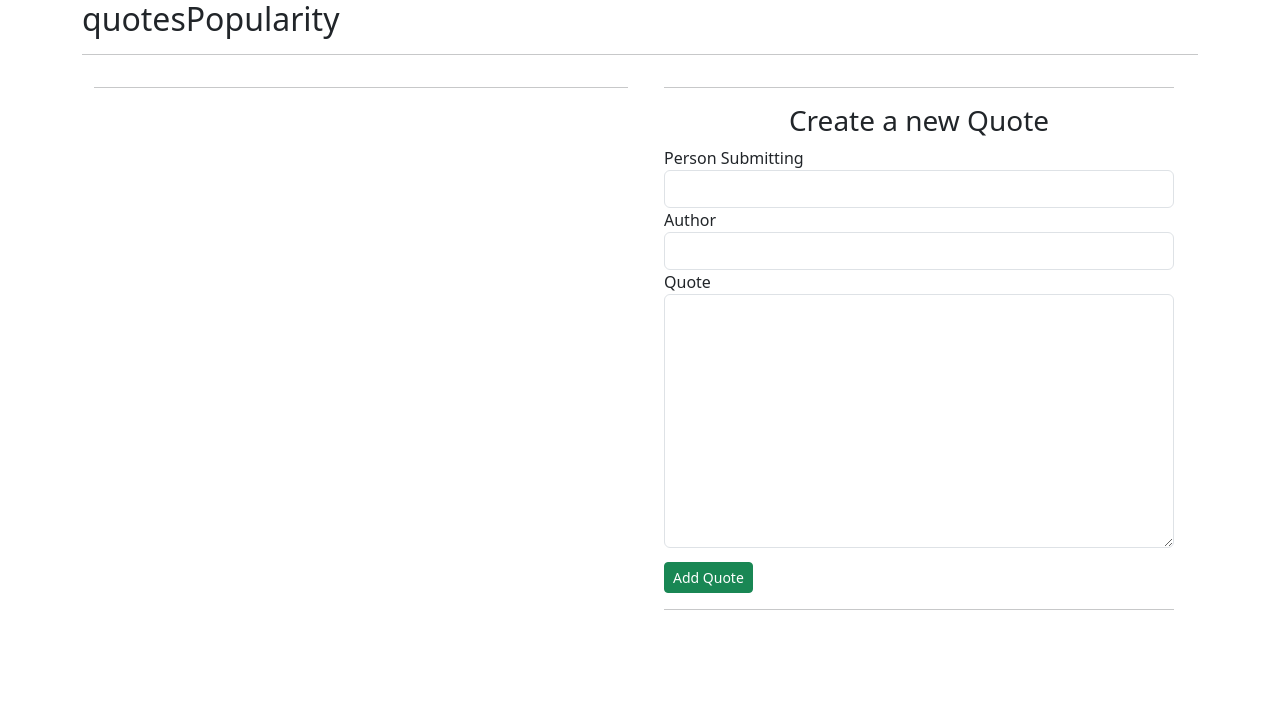
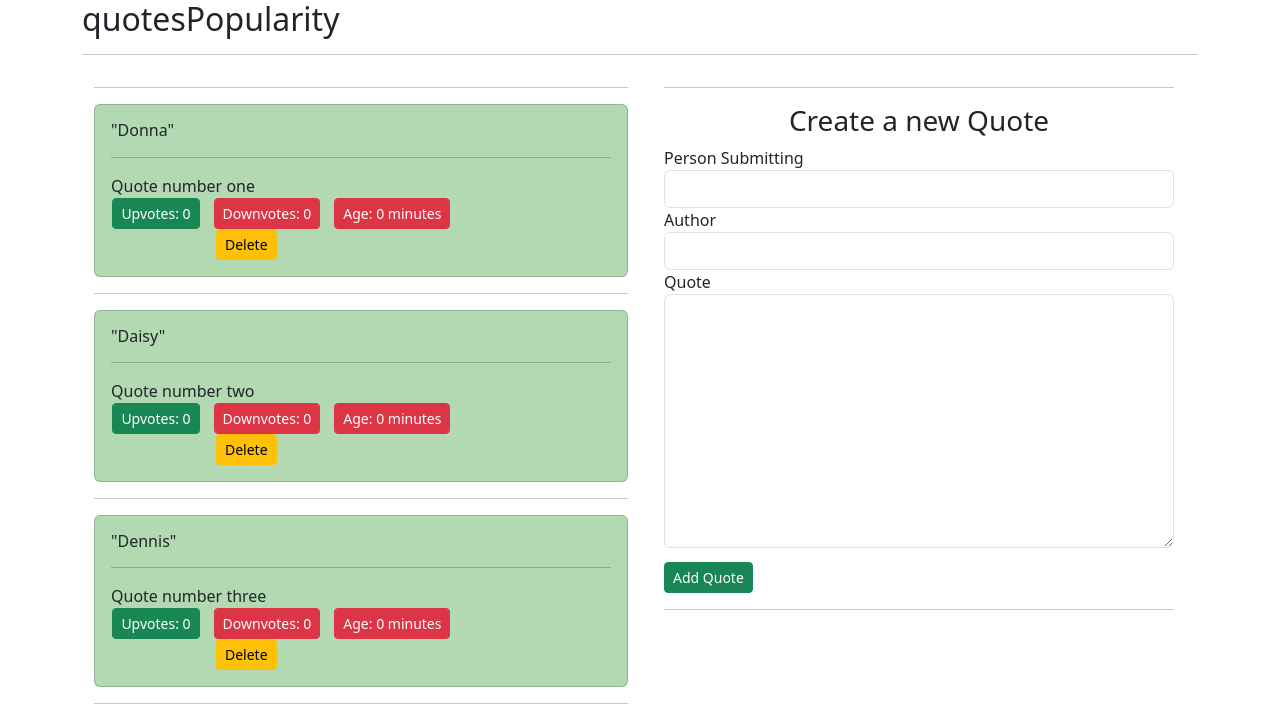
Before and after one commit to wdmuthiora/week1-Angular, an Angular app in the folder quotesPopularity/: page / in a window 1280 px wide. Shown: the top 726 px of the page. Built offline with nearby package versions, Linux system fonts and the light colour scheme.

Commit message:
Injected quote service into quotes component.

```diff
--- a/quotesPopularity/src/app/quote-service/quote.service.ts
+++ b/quotesPopularity/src/app/quote-service/quote.service.ts
@@ -1,9 +1,12 @@
 import { Injectable } from '@angular/core';
+import { quotes } from '../quotesList';
 
 @Injectable({
   providedIn: 'root'
 })
 export class QuoteService {
-
+  getQuotes() {
+    return quotes;
+  }
   constructor() { }
 }
--- a/quotesPopularity/src/app/quotes/quotes.component.ts
+++ b/quotesPopularity/src/app/quotes/quotes.component.ts
@@ -1,5 +1,7 @@
 import { Component, OnInit } from '@angular/core';
 import { Quote } from '../quote'
+import { QuoteService } from '../quote-service/quote.service';
+
 
 @Component({
   selector: 'app-quotes',
@@ -8,7 +10,7 @@ import { Quote } from '../quote'
 })
 export class QuotesComponent implements OnInit {
 
-
+  quotes: Quote[];
   //increment the upvote
   upVote(index: number) {
     this.quotes[index].upVote += 1;
@@ -36,7 +38,9 @@ export class QuotesComponent implements OnInit {
     }
   }
 
-  constructor() {}
+  constructor(quoteService: QuoteService) {
+    this.quotes = quoteService.getQuotes();
+  }
 
   ngOnInit(): void {}
 }
```
